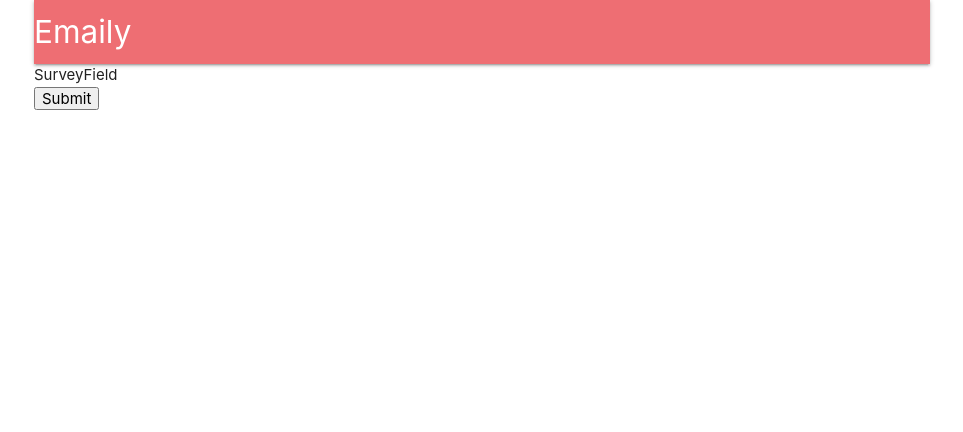
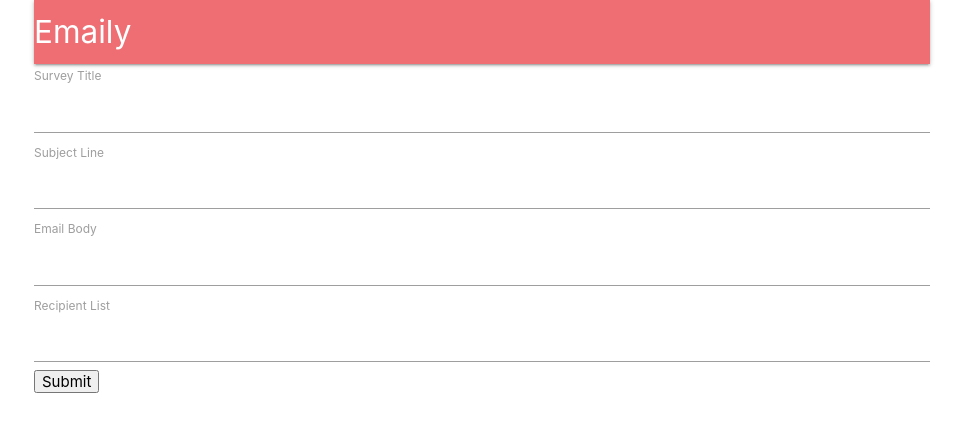
Before and after one commit to guiduck/massive-mailer-website, a React (Create React App) app in the folder client/: page /surveys/new in a window 1280 px wide. Shown: the top 432 px of the page, without its empty margins (158-1121 px from the left). Built offline with nearby package versions, Linux system fonts and the light colour scheme; no server answers.

Commit message:
SurveyField is complete. Next is form styling

```diff
--- a/client/src/components/App.js
+++ b/client/src/components/App.js
@@ -15,16 +15,14 @@
 
   render() {
     return (
+      <BrowserRouter>
         <div className='container'>
-        <BrowserRouter>
-          <div>
           <Header />
           <Route exact={true} path='/' component={Landing} />
           <Route exact path='/surveys' component={Dashboard} />
           <Route path='/surveys/new' component={SurveyNew} />
         </div>
       </BrowserRouter>
-      </div>
     );
   }
 }
--- a/client/src/components/surveys/SurveyField.js
+++ b/client/src/components/surveys/SurveyField.js
@@ -1,5 +1,10 @@
 import React from 'react';
 
-export default () => {
-  return <div>SurveyField</div>;
+export default ({ input, label }) => {
+  return (
+    <div>
+      <label> {label} </label>
+      <input {...input} />
+    </div>
+  );
 };
--- a/client/src/components/surveys/SurveyForm.js
+++ b/client/src/components/surveys/SurveyForm.js
@@ -1,15 +1,29 @@
 //SurveyForm shows a form for an user to add input
+import _ from 'lodash';
 import React, { Component } from 'react';
 import { reduxForm, Field } from 'redux-form';
 import SurveyField from './SurveyField';
 
+const FIELDS = [
+  { label: 'Survey Title', name: 'title' },
+  { label: 'Subject Line', name: 'subject' },
+  { label: 'Email Body', name: 'body' },
+  { label: 'Recipient List', name: 'emails' },
+];
+
 class SurveyForm extends Component {
   renderFields() {
-    return (
-      <div>
-        <Field type='text' name='title' component={SurveyField} />
-      </div>
-    );
+    return _.map(FIELDS, ({ label, name }) => {
+      return (
+        <Field
+          key={name}
+          component={SurveyField}
+          type='text'
+          label={label}
+          name={name}
+        />
+      );
+    });
   }
   render() {
     return (
```
Lines whose indentation alone changed are shown as unchanged.
